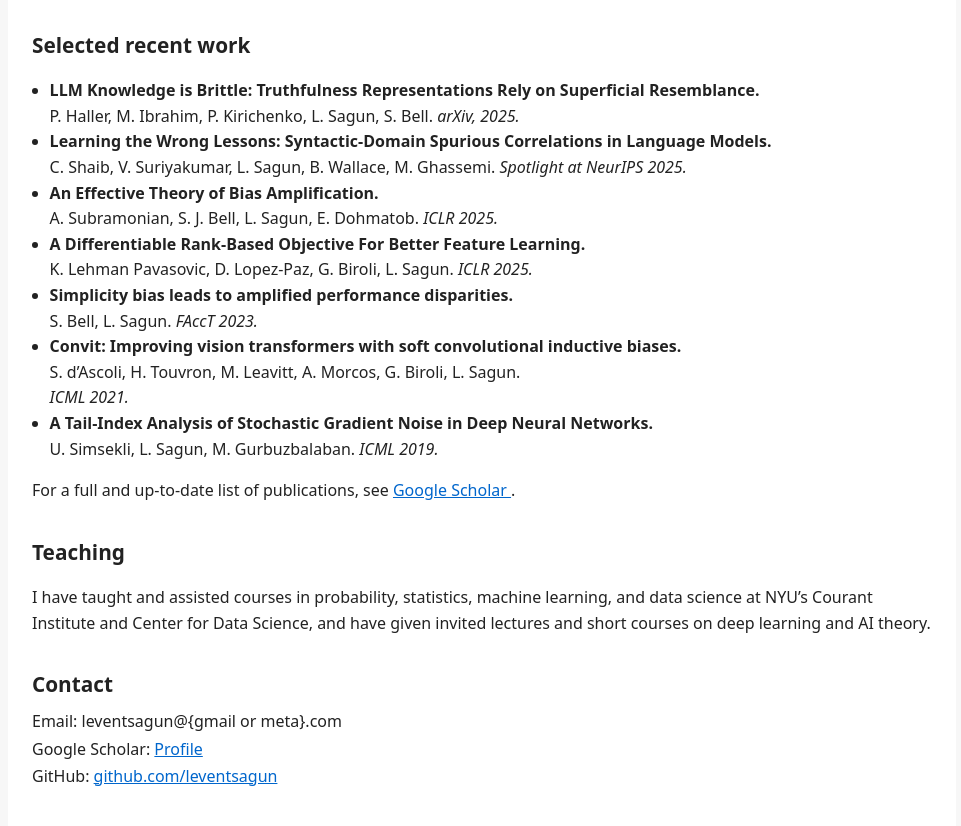
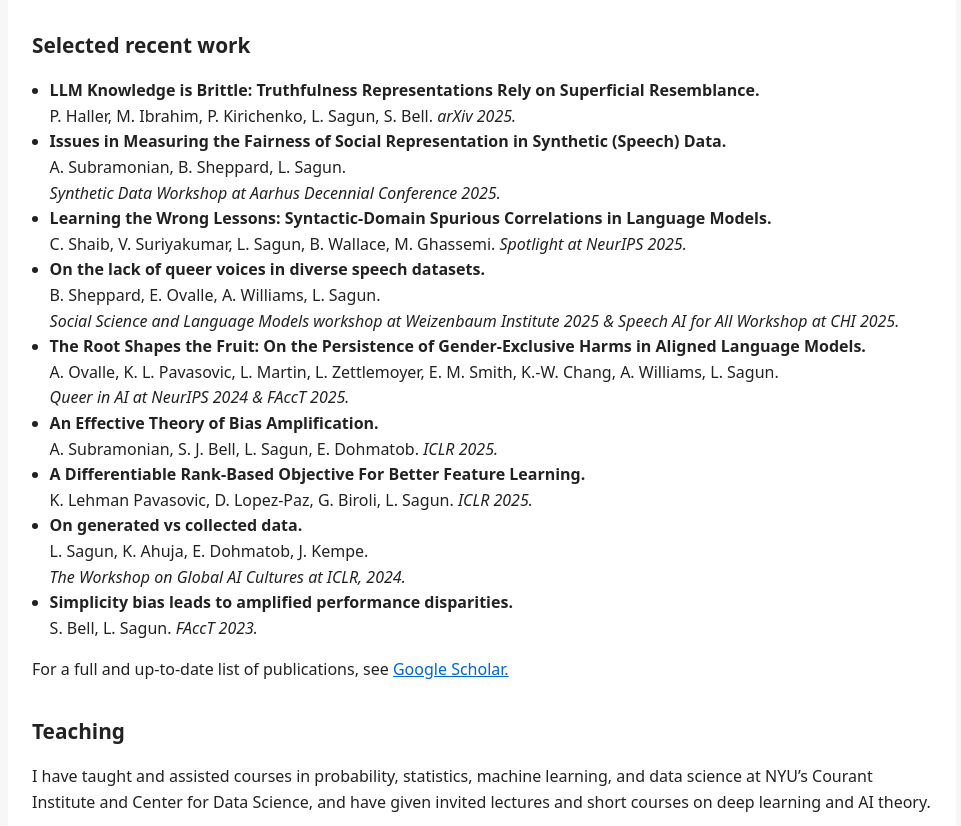
Before and after one commit to leventsagun/leventsagun.github.io, a plain HTML site: page index.html in a window 1280 px wide. Shown: the part 582-1408 px from the top of the page, without its empty margins (158-1119 px from the left). Drawn offline with Linux system fonts and the light colour scheme.

Commit message:
Update index.html

```diff
--- a/index.html
+++ b/index.html
@@ -55,12 +55,27 @@
         <li>
           <strong>LLM Knowledge is Brittle: Truthfulness Representations Rely on Superficial Resemblance.</strong><br />
           P. Haller, M. Ibrahim, P. Kirichenko, L. Sagun, S. Bell.
-          <em>arXiv, 2025.</em>
+          <em>arXiv 2025.</em>
+        </li>
+        <li>
+          <strong>Issues in Measuring the Fairness of Social Representation in Synthetic (Speech) Data.</strong><br />
+          A. Subramonian, B. Sheppard, L. Sagun.<br />
+          <em>Synthetic Data Workshop at Aarhus Decennial Conference 2025.</em>
         </li>
         <li>
             <strong>Learning the Wrong Lessons: Syntactic-Domain Spurious Correlations in Language Models.</strong><br />
             C. Shaib, V. Suriyakumar, L. Sagun, B. Wallace, M. Ghassemi.
             <em>Spotlight at NeurIPS 2025.</em>
+        </li>
+        <li>
+          <strong>On the lack of queer voices in diverse speech datasets.</strong><br />
+          B. Sheppard, E. Ovalle, A. Williams, L. Sagun.<br />
+          <em>Social Science and Language Models workshop at Weizenbaum Institute 2025 &amp; Speech AI for All Workshop at CHI 2025.</em>
+        </li>
+        <li>
+          <strong>The Root Shapes the Fruit: On the Persistence of Gender-Exclusive Harms in Aligned Language Models.</strong><br />
+          A. Ovalle, K. L. Pavasovic, L. Martin, L. Zettlemoyer, E. M. Smith, K.-W. Chang, A. Williams, L. Sagun.<br />
+          <em>Queer in AI at NeurIPS 2024 &amp; FAccT 2025.</em>
         </li>
         <li>
           <strong>An Effective Theory of Bias Amplification.</strong><br />
@@ -73,26 +88,19 @@
           <em>ICLR 2025.</em>
         </li>
         <li>
+          <strong>On generated vs collected data.</strong><br />
+          L. Sagun, K. Ahuja, E. Dohmatob, J. Kempe.<br />
+          <em>The Workshop on Global AI Cultures at ICLR, 2024.</em>
+        </li>
+        <li>
           <strong>Simplicity bias leads to amplified performance disparities.</strong><br />
           S. Bell, L. Sagun.
           <em>FAccT 2023.</em>
         </li>
-        <li>
-          <strong>Convit: Improving vision transformers with soft convolutional inductive biases.</strong><br />
-          S. d’Ascoli, H. Touvron, M. Leavitt, A. Morcos, G. Biroli, L. Sagun.<br />
-          <em>ICML 2021.</em>
-        </li>
-        <li>
-          <strong>A Tail-Index Analysis of Stochastic Gradient Noise in Deep Neural Networks.</strong><br />
-          U. Simsekli, L. Sagun, M. Gurbuzbalaban.
-          <em>ICML 2019.</em>
-        </li>
       </ul>
       <p>
         For a full and up-to-date list of publications, see
-        <a href="https://scholar.google.com/citations?user=-iPZaBcAAAAJ&hl=en">
-          Google Scholar
-        </a>.
+        <a href="https://scholar.google.com/citations?user=-iPZaBcAAAAJ&hl=en">Google Scholar.</a>
       </p>
     </section>
 
```
